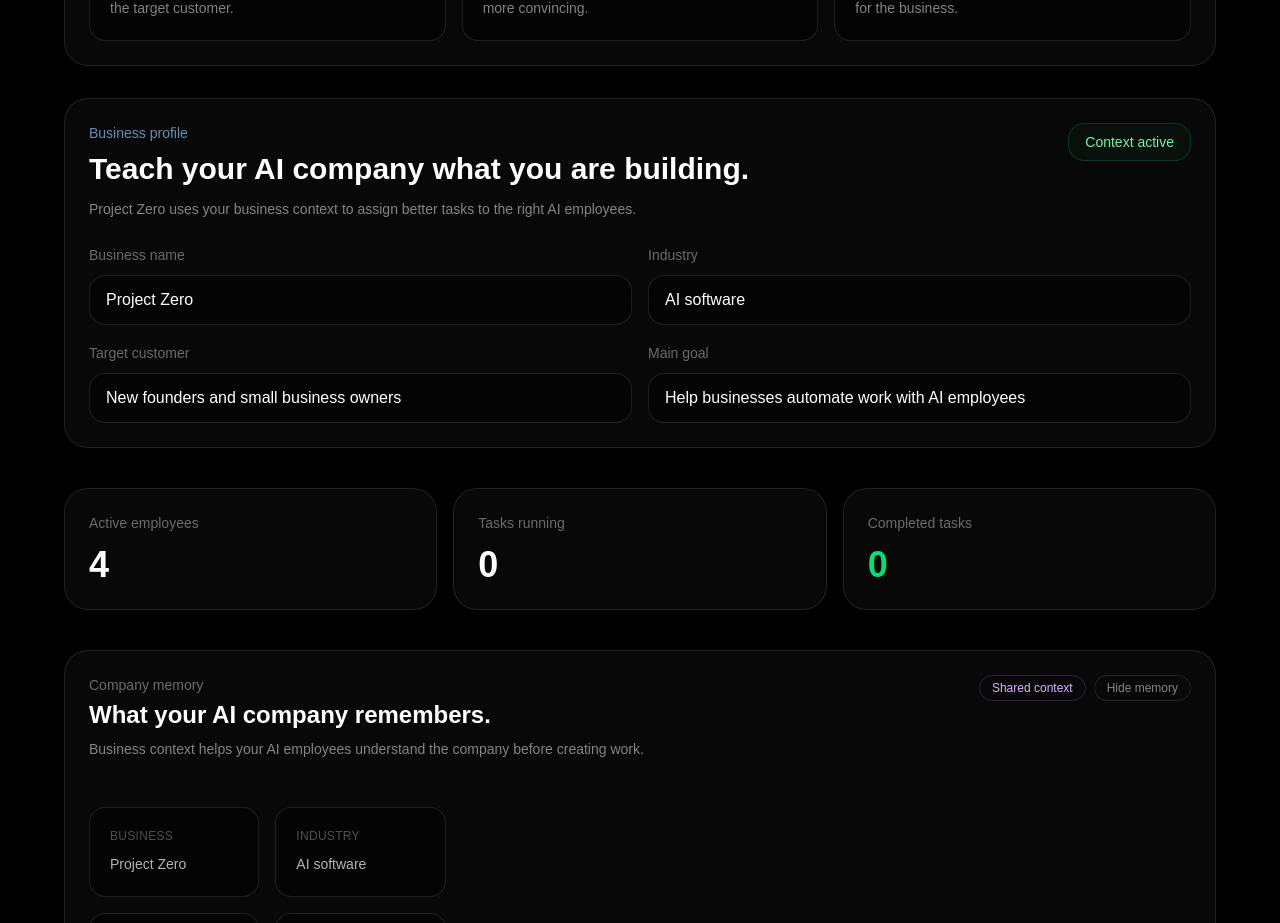
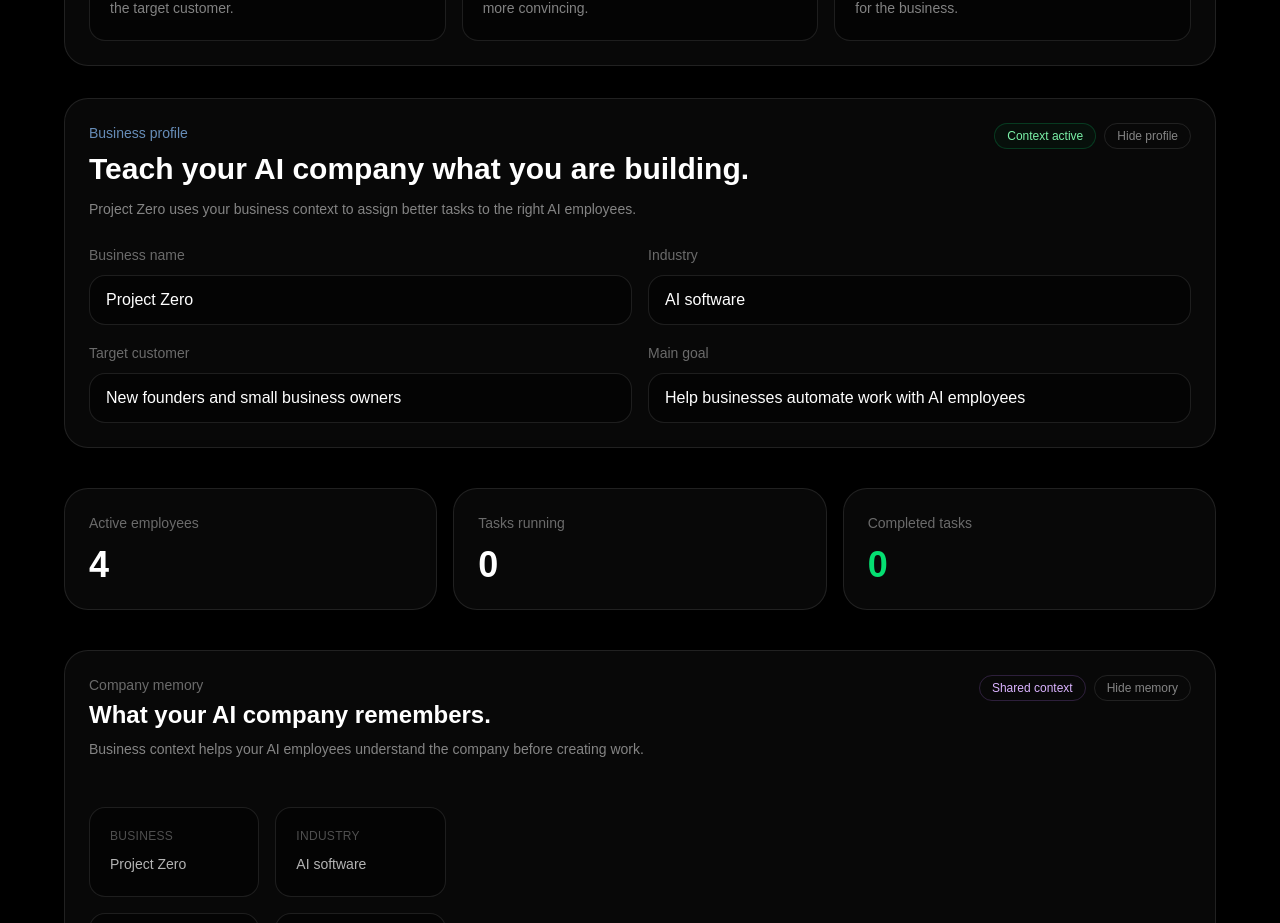
Before and after one commit to Finalexs/project-zero, a Next.js app in the folder app/: page /dashboard in a window 1280 px wide. Shown: the part 1640-2563 px from the top of the page. Built offline with nearby package versions, Linux system fonts and the light colour scheme; no server answers; the database is empty.

Commit message:
Add collapsible business profile

```diff
--- a/app/src/app/dashboard/page.tsx
+++ b/app/src/app/dashboard/page.tsx
@@ -107,6 +107,7 @@ const [isTasksOpen, setIsTasksOpen] = useState(true);
 const [isCommandHistoryOpen, setIsCommandHistoryOpen] = useState(true);
 const [isActivityOpen, setIsActivityOpen] = useState(true);
 const [isCompanyMemoryOpen, setIsCompanyMemoryOpen] = useState(true);
+const [isBusinessProfileOpen, setIsBusinessProfileOpen] = useState(true);
   const [activity, setActivity] = useState([
   {
     message: "Project Manager created a new task queue.",
@@ -812,11 +813,21 @@ setTaskInput("");
       </p>
     </div>
 
-    <div className="rounded-2xl border border-green-400/20 bg-green-400/[0.04] px-4 py-2 text-sm text-green-300">
-      Context active
-    </div>
-  </div>
-
+    <div className="flex flex-wrap items-center gap-2">
+  <span className="rounded-full border border-green-400/20 bg-green-400/[0.04] px-3 py-1 text-xs text-green-300">
+    Context active
+  </span>
+
+  <button
+    type="button"
+    onClick={() => setIsBusinessProfileOpen(!isBusinessProfileOpen)}
+    className="rounded-full border border-white/10 px-3 py-1 text-xs text-white/50 hover:bg-white/[0.04] hover:text-white"
+  >
+    {isBusinessProfileOpen ? "Hide profile" : "Show profile"}
+  </button>
+</div>
+  </div>
+{isBusinessProfileOpen && (
   <div className="mt-6 grid gap-4 md:grid-cols-2">
     <label className="block">
       <span className="text-sm text-white/40">Business name</span>
@@ -878,6 +889,13 @@ setTaskInput("");
       />
     </label>
   </div>
+  )}
+  {!isBusinessProfileOpen && (
+  <div className="mt-6 rounded-2xl border border-white/10 bg-black/40 p-5 text-sm text-white/50">
+    Business profile is hidden. Click “Show profile” to edit company context,
+    target customers, industry, and main goal.
+  </div>
+)}
 </section>
         <section className="mt-10 grid gap-4 md:grid-cols-3">
           <div className="rounded-3xl border border-white/10 bg-white/[0.03] p-6">
```
